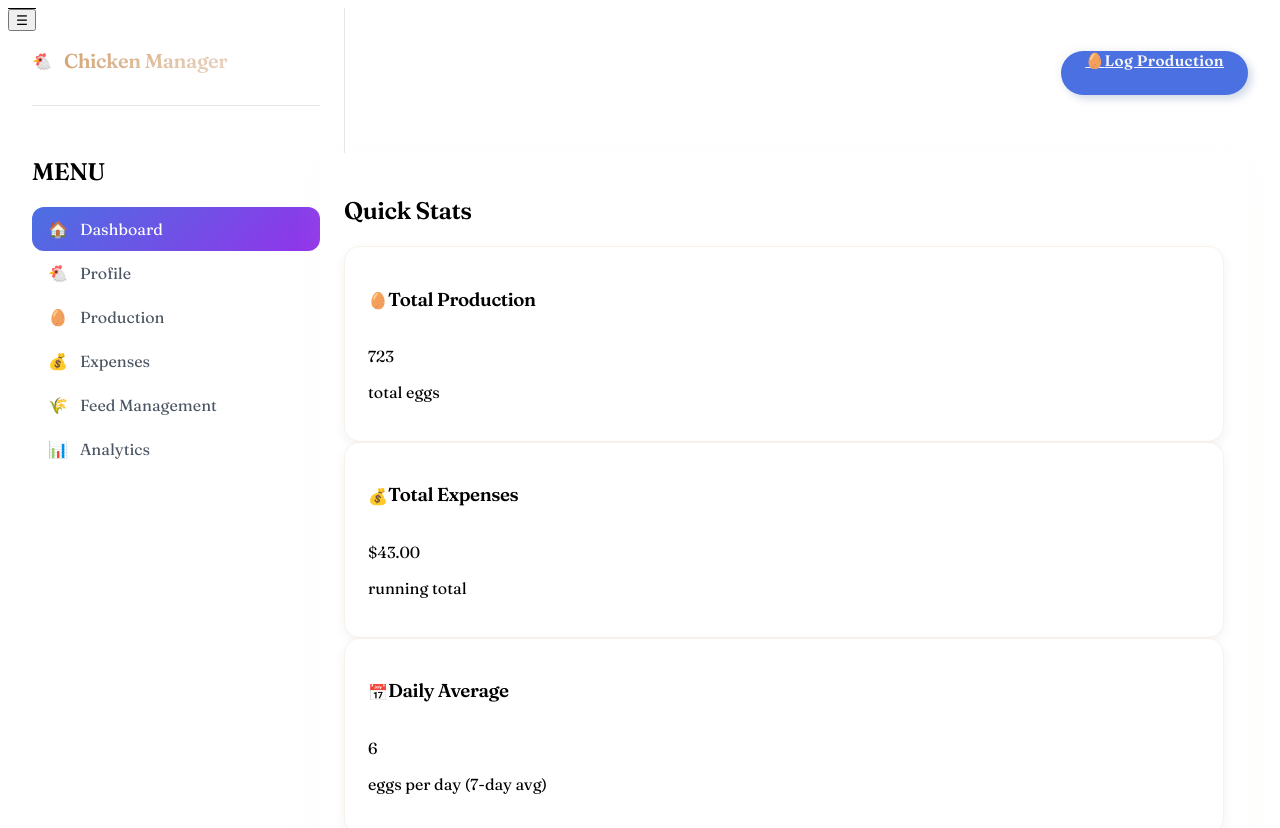
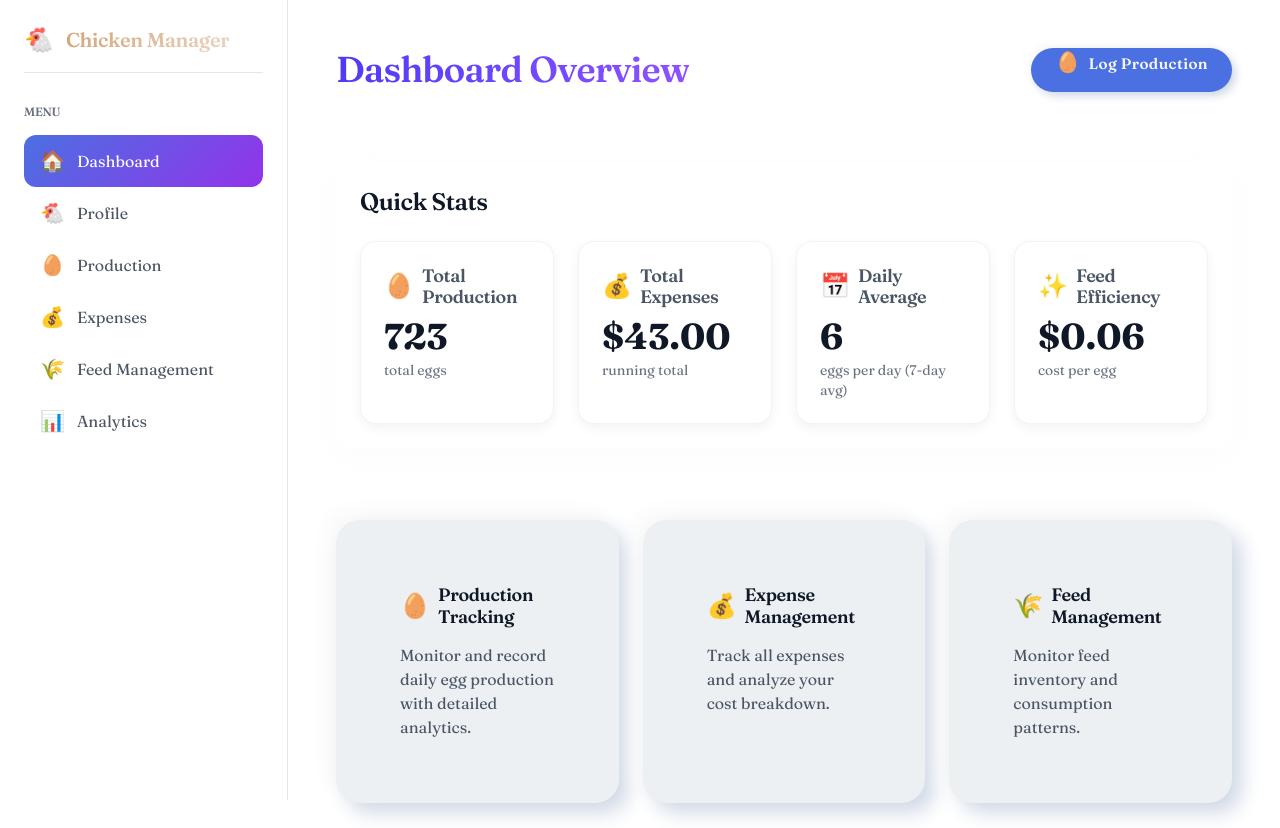
Before and after one commit to alex-pcode/chicken-farm-management, a React (Vite) app: page / in a window 1280 px wide. Shown: the top 828 px of the page. Built offline with nearby package versions, Linux system fonts and the light colour scheme.

Commit message:
Optimize Tailwind v4 configuration for production deployment

```diff
--- a/src/index.css
+++ b/src/index.css
@@ -1,6 +1,4 @@
-@tailwind base;
-@tailwind components;
-@tailwind utilities;
+@import "tailwindcss";
 
 /* Base styles */
 :root {
--- a/tailwind.config.js
+++ /dev/null
@@ -1,25 +0,0 @@
-/** @type {import('tailwindcss').Config} */
-export default {
-  darkMode: 'class',
-  content: [
-    './index.html',
-    './src/**/*.{js,ts,jsx,tsx}',
-  ],
-  theme: {
-    extend: {
-      colors: {
-        primary: {
-          DEFAULT: '#7C3AED',
-          light: '#DDD6FE',
-        },
-        success: '#10B981',
-        warning: '#F59E0B',
-        danger: '#EF4444',
-      },
-      fontFamily: {
-        sans: ['Fraunces', 'serif'],
-      },
-    },
-  },
-  plugins: [],
-}
--- a/vite.config.ts
+++ b/vite.config.ts
@@ -1,12 +1,11 @@
 import { defineConfig } from 'vite'
 import react from '@vitejs/plugin-react'
+import tailwindcss from '@tailwindcss/vite'
 
 // https://vitejs.dev/config/
 export default defineConfig({
   plugins: [
-    react()
-  ],
-  css: {
-    postcss: './postcss.config.js'
-  }
+    react(),
+    tailwindcss()
+  ]
 })
```
